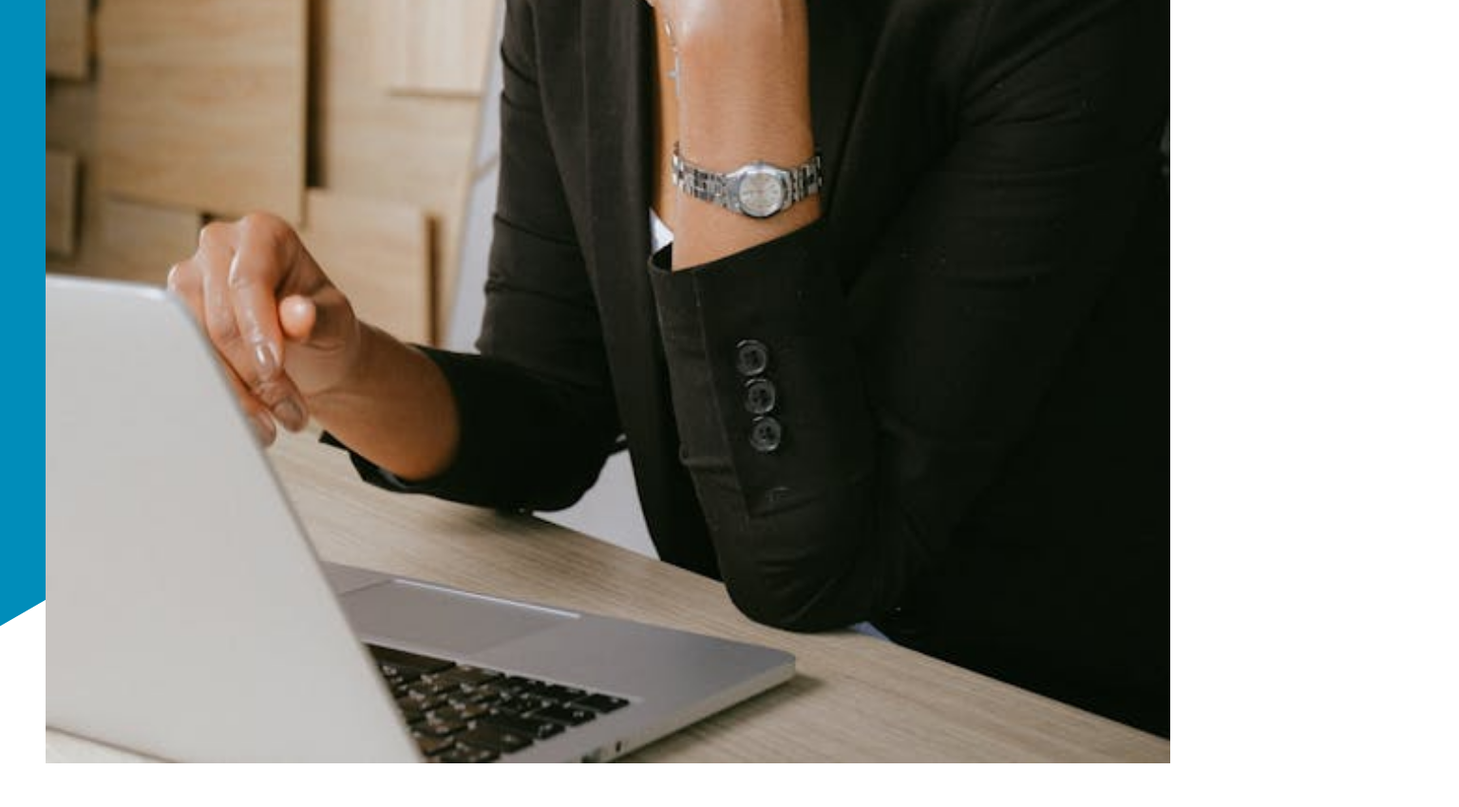
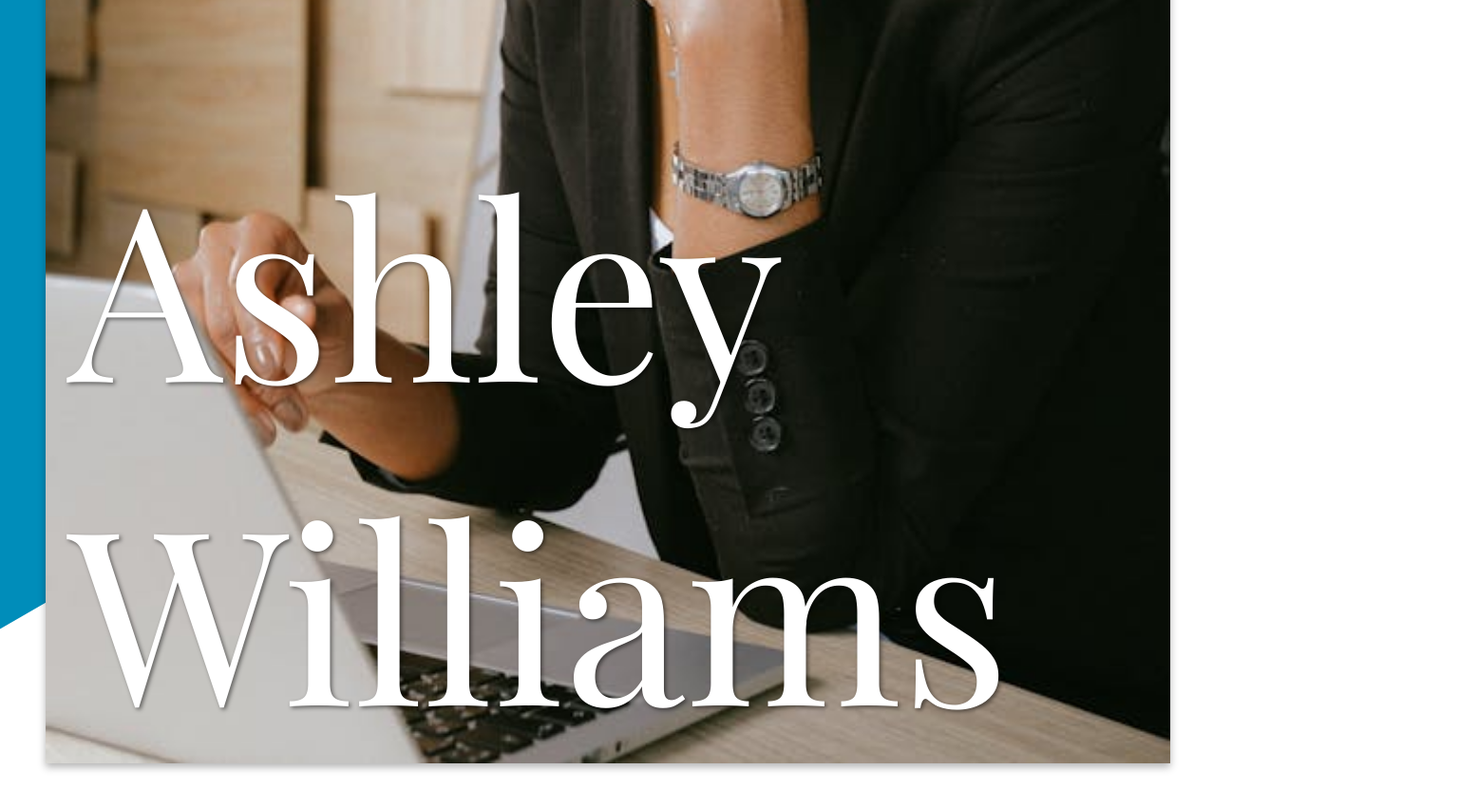
Before and after one commit to Murfew/Homepage, a website built with webpack: page src/index.html in a window 1280 px wide. Shown: the part 1020-1870 px from the top of the page at 95% size, 1536 px wide, since content can reach past the window. Built offline with nearby package versions, Linux system fonts and the light colour scheme; a web font is replaced by a local one.

Commit message:
added name and shadow to image

```diff
--- a/src/index.html
+++ b/src/index.html
@@ -17,6 +17,7 @@
     <header>
       <div class="image-wrapper">
         <img src="../ressources/images/portrait1.jpeg" alt="Profile Photo" />
+        <h1>Ashley Williams</h1>
       </div>
     </header>
   </body>
--- a/src/style.css
+++ b/src/style.css
@@ -12,25 +12,30 @@ h4,
 h5,
 h6 {
   font-family: "Playfair Display";
-}
-
-body {
-  width: 100%;
-  overflow-x: hidden;
+  font-weight: normal;
 }
 
 .image-wrapper {
   position: relative;
   width: 100%;
   padding: 3rem;
-  overflow: hidden;
 }
 
 .image-wrapper img {
   height: auto;
   width: 100%;
-  margin: 0 auto;
-  display: block;
+  box-shadow: 0 4px 8px rgba(0, 0, 0, 0.3);
+}
+
+.image-wrapper h1 {
+  position: absolute;
+  transform: translateY(-100%);
+  font-size: 20vw;
+  color: white;
+  text-shadow: 2px 2px 4px rgba(0, 0, 0, 0.5);
+  padding: 0 1.5rem;
+  word-wrap: break-word;
+  white-space: normal;
 }
 
 .image-wrapper::before {
```
